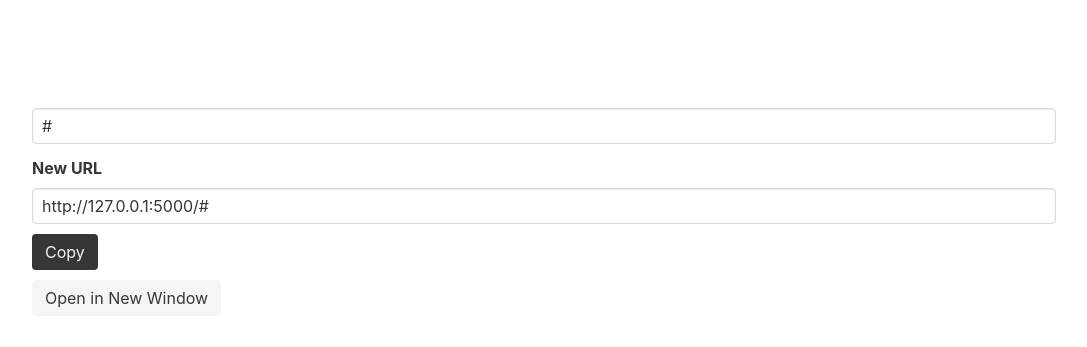
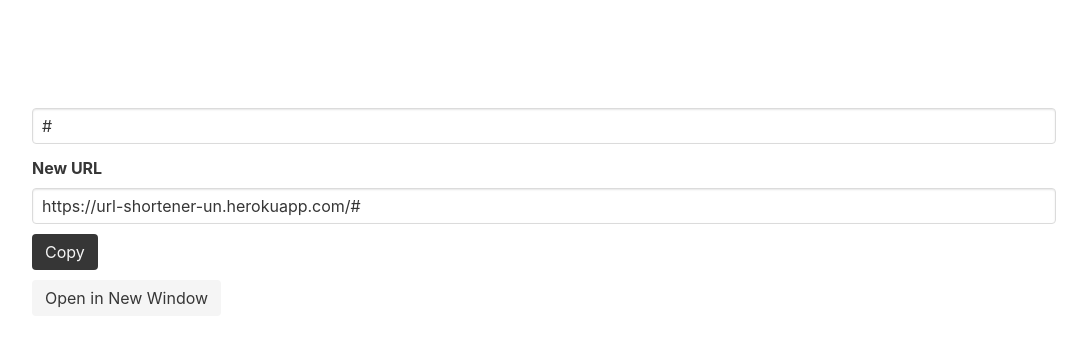
Before and after one commit to uyennguyen16900/url-shortener, a Flask app: template templates/result.html in a window 1280 px wide. Shown: the part 132-479 px from the top of the page, without its empty margins (96-1183 px from the left). Run offline with Flask 2, Linux system fonts and the light colour scheme; the template is opened without the code that fills it: most values are stand-ins (such as "Sample title", 1, 10 or a date in 2020); some libraries are stand-ins or nearby versions.

Commit message:
Change url for heroku

```diff
--- a/templates/result.html
+++ b/templates/result.html
@@ -53,7 +53,7 @@
                <label class="label">New URL</label>
                <div class="control">
                  <div class="InputAddOn">
-                   <input style="margin-bottom:10px" class="input InputAddOn-field" type="text" name="url" value="http://127.0.0.1:5000/{{ url.shortened_url }}" id="myInput">
+                   <input style="margin-bottom:10px" class="input InputAddOn-field" type="text" name="url" value="https://url-shortener-un.herokuapp.com/{{ url.shortened_url }}" id="myInput">
                      <div class="tooltip">
                        <button style="width:100%;margin-bottom:10px" class="button is-dark InputAddOn-item" onclick="copyButton()" onmouseout="outFunc()">
                          <span class="tooltiptext" id="myTooltip">Copy to clipboard</span>
```
